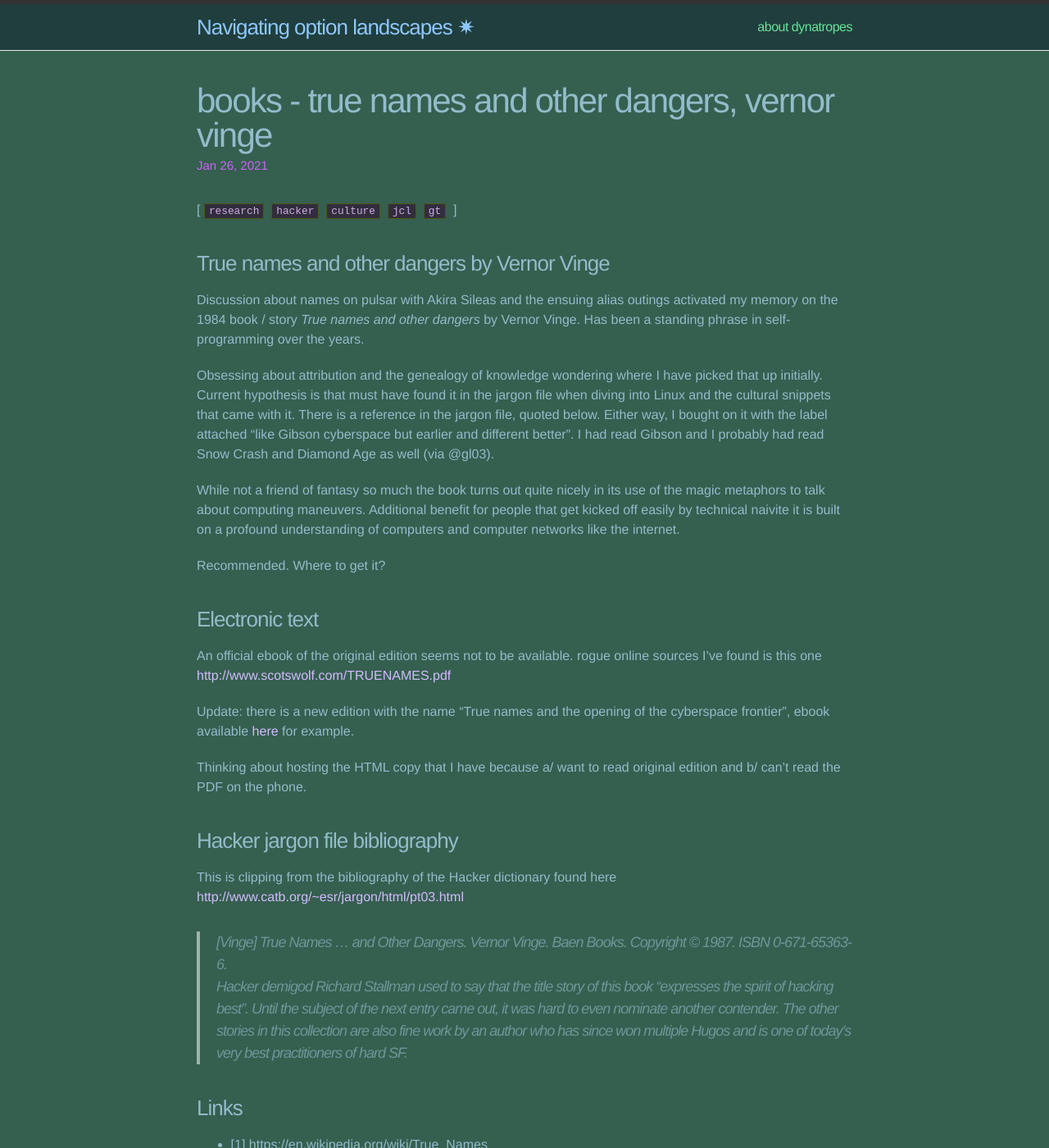
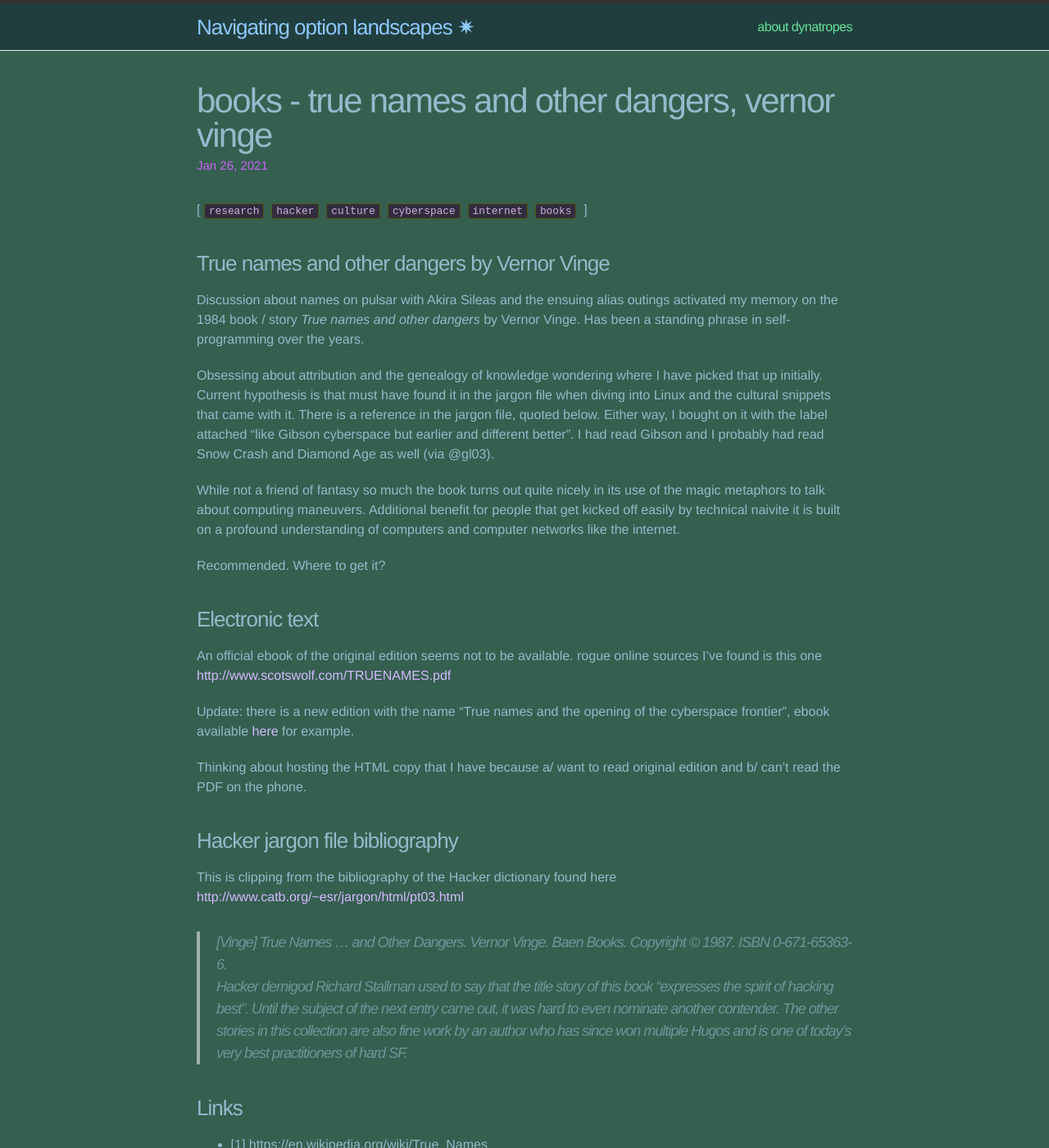
Before and after one commit to x75/x75.github.io, a Jekyll site: the page built from _posts/2021-01-26-books-true-names-and-other-dangers.md, in a window 1280 px wide and 1400 px high. Shown: the whole window at 82% size. Built offline with Jekyll 4.4.1, drawn with Linux system fonts in a browser that asks for light colours; comment, search, counter and statistics services are not loaded; some of the changed text lies outside the part shown.

Commit message:
true names tag update

```diff
--- a/_posts/2021-01-26-books-true-names-and-other-dangers.md
+++ b/_posts/2021-01-26-books-true-names-and-other-dangers.md
@@ -2,7 +2,7 @@
 layout: post
 title: books - true names and other dangers, vernor vinge
 comments: true
-tags: research hacker culture jcl gt
+tags: research hacker culture cyberspace internet books
 ---
 
 ### True names and other dangers by Vernor Vinge
```
